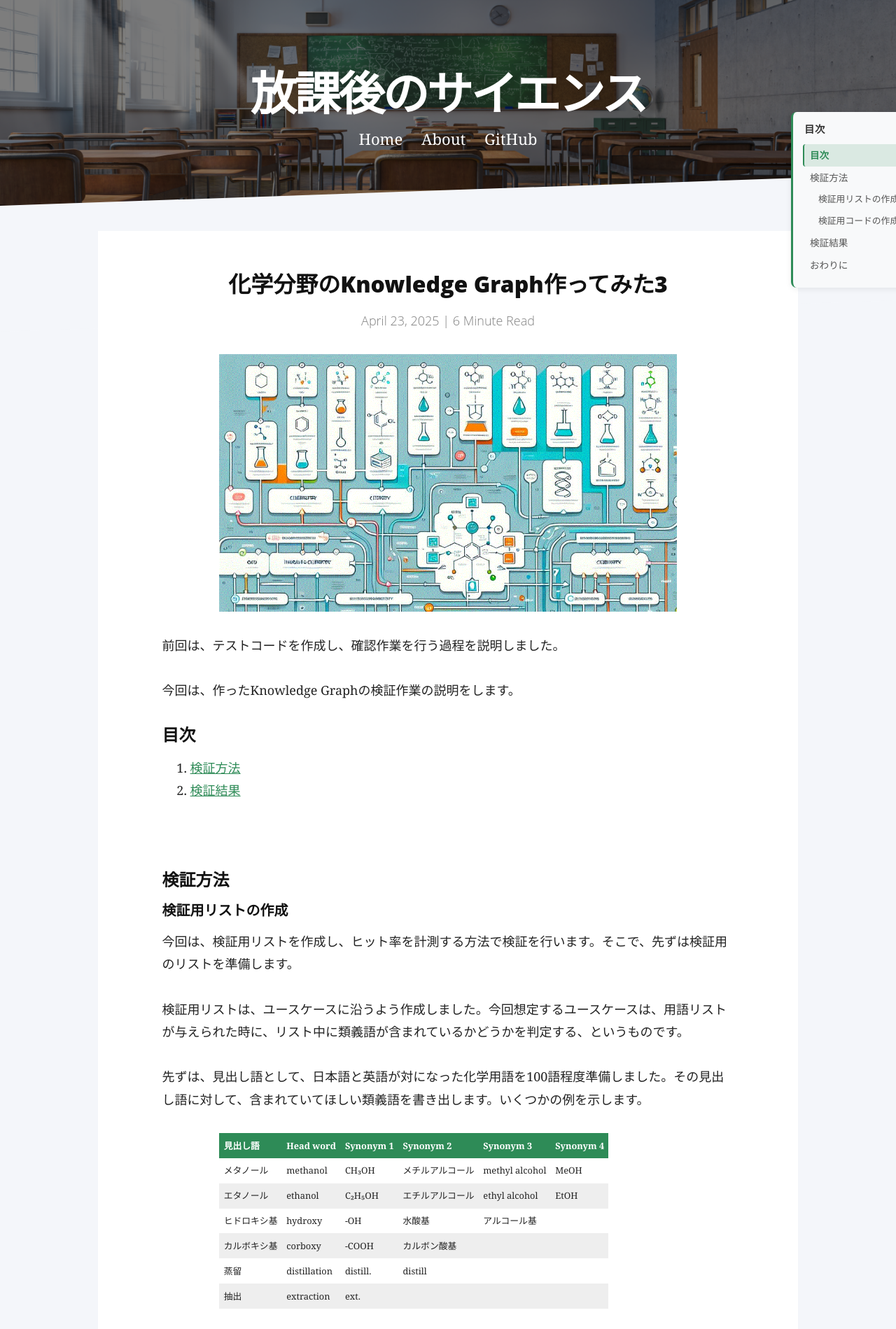
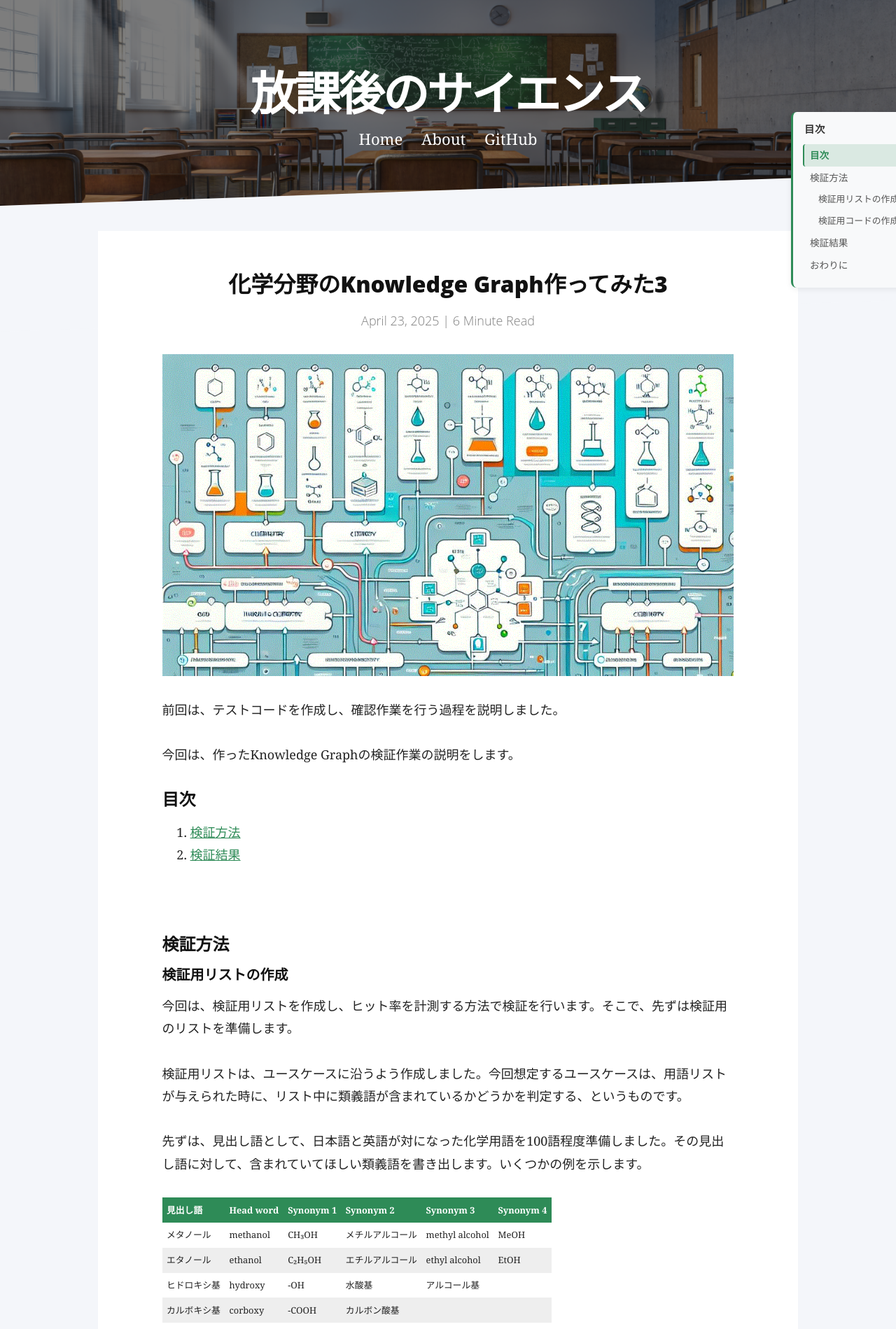
Before and after one commit to Shin-ichiro-I/Shin-ichiro-I.github.io, a Jekyll site: the page built from _posts/2025-04-23-KnowledgeGraph作ってみた３.md, in a window 1280 px wide. Shown: the top 1899 px of the page at 70% size. Built offline with Jekyll 4.4.1, drawn with Linux system fonts in a browser that asks for light colours; nearby versions of some CDN libraries; comment, search, counter and statistics services are not loaded; some of the changed text lies outside the part shown.

Commit message:
Fix markdown rendering and styling for code blocks and JSON

```diff
--- a/assets/css/style.scss
+++ b/assets/css/style.scss
@@ -105,7 +105,7 @@
 // =============================================================================
 pre, .highlight, img, table, .mermaid {
   max-width: 100%;
-  width: 80%;
+  width: 100%; // Changed from 80% to 100% to utilize more space
   box-sizing: border-box;
   display: block;
   margin: 1.5rem auto;
@@ -148,7 +148,7 @@
 }
 
 // =============================================================================
-// Syntax Highlighting (Monokai Dark Theme)
+// Syntax Highlighting (Custom Dark Theme with readable JSON)
 // =============================================================================
 pre.highlight .o { color: #f92672; }
 pre.highlight .ow { color: #f92672; }
@@ -179,10 +179,12 @@
   .gt { color: #f92672 }
   .kc, .kd, .kp, .kr, .kt { color: #66d9ef; font-weight: bold }
   .kn { color: #f92672; font-weight: bold }
-  .m, .mf, .mh, .mi, .mo, .il { color: #ae81ff }
-  .s, .sb, .sc, .sd, .s2, .se, .sh, .si, .sx, .s1 { color: #e6db74 }
+  .m, .mf, .mh, .mi, .mo, .il { color: #ae81ff } // Numbers (purple)
+  .s, .sb, .sc, .sd, .s2, .se, .sh, .si, .sx, .s1 { color: #e6db74 } // Strings (yellow)
   .na { color: #a6e22e }
-  .nb, .ni, .nl, .nn, .nv, .bp, .vc, .vg, .vi, .w { color: #f8f8f2 }
+  // JSON key highlighting (was red, changed to light green/blue for readability)
+  .nl { color: #a6e22e; font-weight: normal }
+  .nb, .ni, .nn, .nv, .bp, .vc, .vg, .vi, .w { color: #f8f8f2 }
   .nc, .nd, .nf { color: #a6e22e; font-weight: bold }
   .no, .ne, .nt { color: #f92672 }
   .ne { font-weight: bold }
```
Also changed, not shown: _posts/2026-03-26-LLM_KG_3.md (+2 -0 lines).
